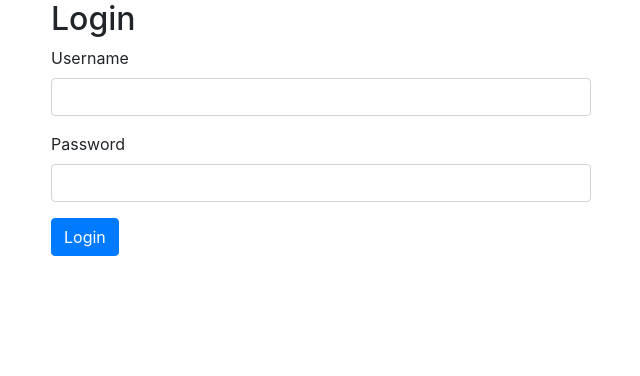
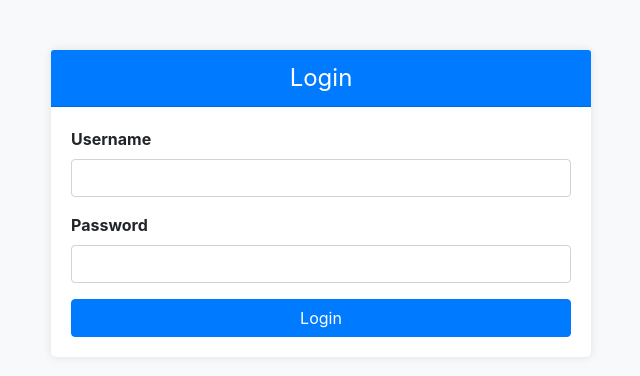
Before and after one commit to Summer23-CSCE-310-Database-Systems/github-setup-minus1chan-group, a Flask app: page /login in a window 1280 px wide. Shown: the top 376 px of the page, without its empty margins (319-959 px from the left). Run offline with Flask 3, Linux system fonts and the light colour scheme; parts of the project's set-up code (start-up, migrations or seed data) failed here and were passed over; some libraries are stand-ins or nearby versions.

Commit message:
style ver 1 before final sub

```diff
--- a/templates/login.html
+++ b/templates/login.html
@@ -3,12 +3,57 @@
 <head>
     <title>Login</title>
     <link rel="stylesheet" href="https://stackpath.bootstrapcdn.com/bootstrap/4.5.0/css/bootstrap.min.css">
+    <style>
+        body {
+            background-color: #f8f9fa;
+        }
+
+        .container {
+            margin-top: 50px;
+        }
+
+        .card {
+            border: none;
+            box-shadow: 0px 0px 10px rgba(0, 0, 0, 0.1);
+            border-radius: 5px;
+        }
+
+        .card-header {
+            background-color: #007bff;
+            color: #fff;
+            text-align: center;
+            padding: 10px;
+            font-size: 24px;
+            border-radius: 5px 5px 0 0;
+        }
+
+        .card-body {
+            padding: 20px;
+        }
+
+        .form-group label {
+            font-weight: bold;
+        }
+
+        .btn-primary {
+            width: 100%;
+        }
+
+        .alert {
+            margin-top: 10px;
+            text-align: center;
+        }
+    </style>
 </head>
 <body>
     <div class="container">
         <div class="row justify-content-center">
             <div class="col-md-6">
-                <h2>Login</h2>
+                <div class="card">
+                    <div class="card-header">
+                        Login
+                    </div>
+                    <div class="card-body">
                         {% with messages = get_flashed_messages(with_categories=true) %}
                             {% if messages %}
                                 {% for category, message in messages %}
@@ -30,5 +75,7 @@
                     </div>
                 </div>
             </div>
+        </div>
+    </div>
 </body>
 </html>
```
Lines whose indentation alone changed are shown as unchanged.
